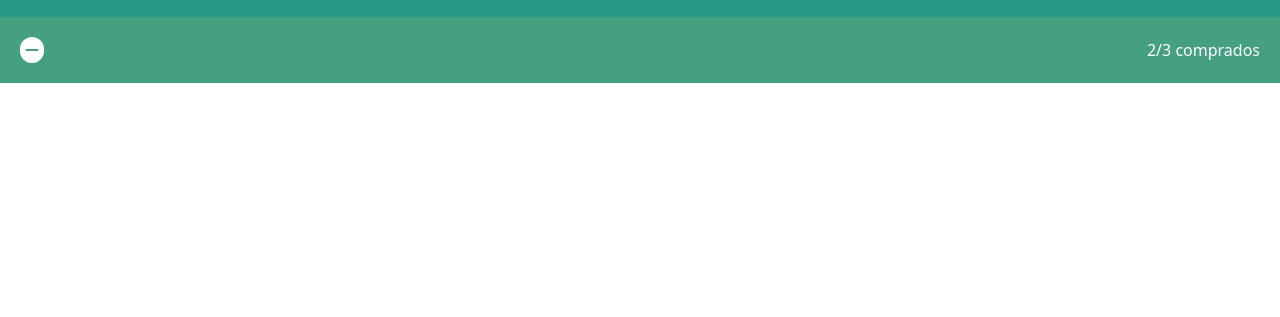
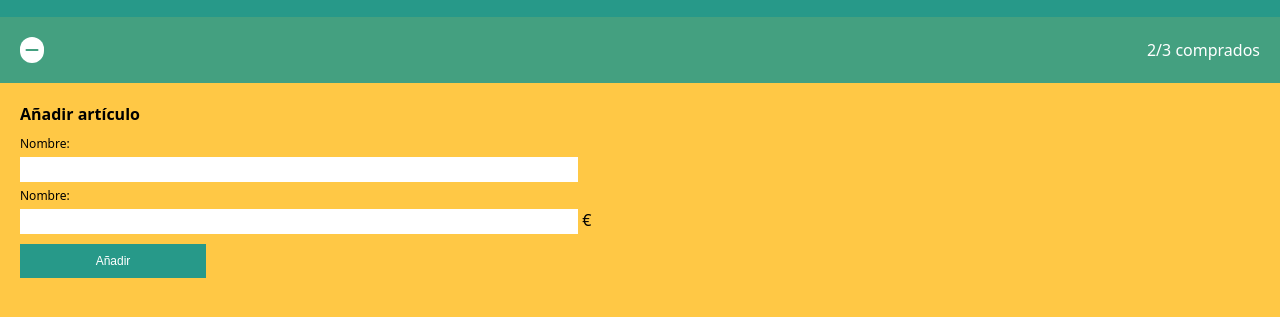
Before and after one commit to Barrufat/202309-w4ch3-Alex-Barbero, a plain HTML site: page index.html in a window 1280 px wide. Shown: the part 77-394 px from the top of the page. Drawn offline with Linux system fonts and the light colour scheme.

Commit message:
Add main structure to index.html & add main styles to styles.css

```diff
--- a/index.html
+++ b/index.html
@@ -13,7 +13,7 @@
 </head>
 
 <body>
-
+  <div class="main-container">
     <header>
       <div class="main-header header">
         <h1>Lista de la compra</h1>
@@ -30,7 +30,20 @@
         <span>2/3 comprados</span>
       </div>
     </header>
-
+    <main>
+      <h2>Añadir artículo</h2>
+      <form class="add-article-form">
+        <label for="name">Nombre:</label>
+        <input id="name" type="text">
+        <label for="name">Nombre:</label>
+        <div>
+          <input id="name" type="text">
+          <span>€</span>
+        </div>
+        <button class="submit-button" type="submit">Añadir</button>
+      </form>
+    </main>
+  </div>
 </body>
 
 </html>
--- a/styles/styles.css
+++ b/styles/styles.css
@@ -1,3 +1,6 @@
+:root {
+}
+
 *,
 ::before,
 ::after {
@@ -21,6 +24,13 @@ a {
   color: inherit;
 }
 
+input {
+  border: none;
+  width: 90%;
+  margin: 5px 0;
+  padding: 5px;
+}
+
 button {
   color: inherit;
 }
@@ -30,14 +40,33 @@ html {
     Oxygen, Ubuntu, Cantarell, "Open Sans", "Helvetica Neue", sans-serif;
 }
 
+main {
+  padding: 20px;
+  color: black;
+}
+
 h1 {
   font-size: 1.3rem;
+}
+
+h2 {
+  font-size: 1rem;
+  margin-bottom: 10px;
 }
 
 a {
   font-size: 0.75rem;
   margin-left: 10px;
   cursor: pointer;
+}
+
+label {
+  font-size: 0.75rem;
+}
+
+.main-container {
+  background-color: #ffc845;
+  height: 100vh;
 }
 
 .header {
@@ -66,3 +95,19 @@ a {
   display: flex;
   justify-content: space-between;
 }
+
+.add-article-form {
+  display: flex;
+  flex-direction: column;
+  width: 50%;
+}
+
+.submit-button {
+  color: white;
+  font-size: 0.75rem;
+  background-color: #279989;
+  border: none;
+  width: 30%;
+  padding: 10px;
+  margin-top: 5px;
+}
```
Lines whose indentation alone changed are shown as unchanged.
